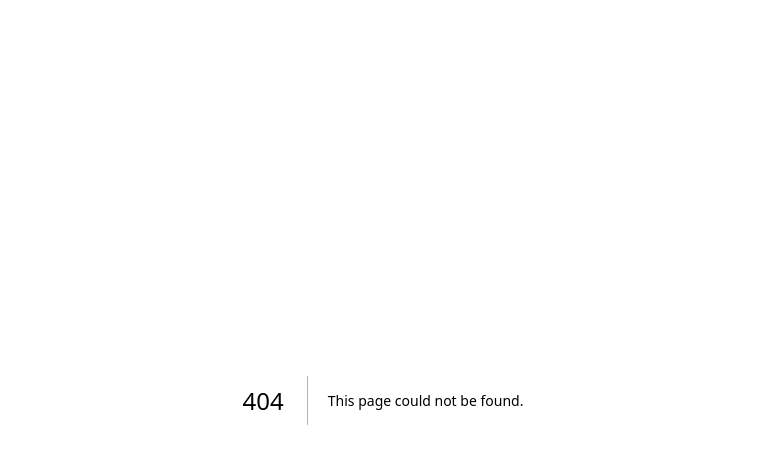
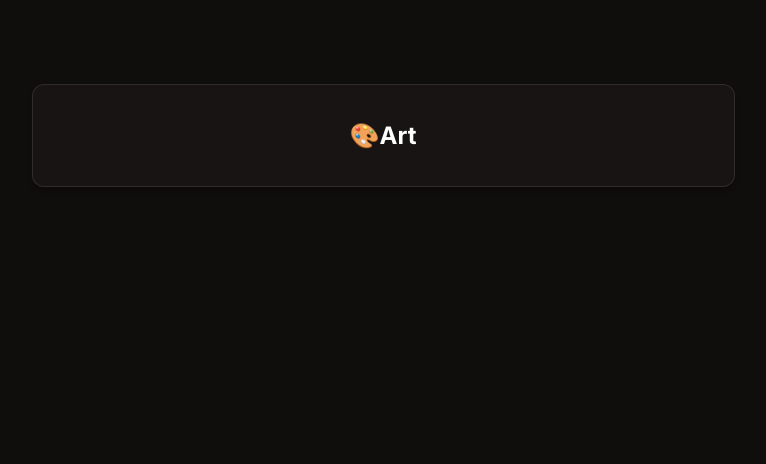
Before and after one commit to 0xpakhi/pakhi.xyz, a Next.js app: page /art in a window 1280 px wide. Before the commit this address had no page. Shown: the top 464 px of the page, without its empty margins (257-1023 px from the left). Built offline with nearby package versions, Linux system fonts and the light colour scheme.

Commit message:
art section & some fixes

```diff
--- /dev/null
+++ b/pages/art.js
@@ -0,0 +1,31 @@
+import React from "react";
+import { Flex, Text, Image, Box } from "@chakra-ui/react";
+export default function art() {
+  return (
+    <div className="main">
+      <Flex flexDirection={"column"} align={"center"}>
+        <Flex
+          height={"103px"}
+          width={{ base: "319px", md: "703px" }}
+          backgroundColor={"#171413"}
+          border={"1px solid rgba(255, 255, 255, 0.1)"}
+          marginTop={{ base: "66px", md: "84px" }}
+          borderRadius={"12px"}
+          boxShadow={"0px 4px 4px rgba(0, 0, 0, 0.25)"}
+          justify={"center"}
+          align={"center"}
+          _hover={{color:"black"}}
+        >
+          <Text
+            color={"white"}
+            fontSize={{ base: "20px", md: "24px" }}
+            fontWeight={"700"}
+            textAlign={"center"}
+          >
+            🎨Art
+          </Text>
+        </Flex>
+      </Flex>
+    </div>
+  );
+}
```
Also changed, not shown: pages/index.js (+4 -6 lines).
